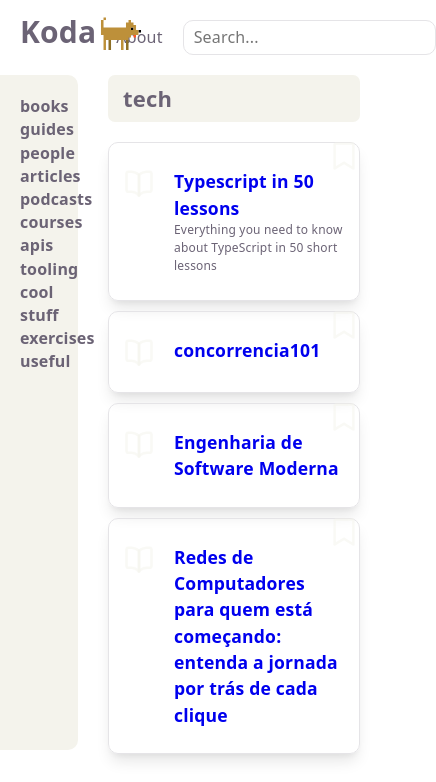
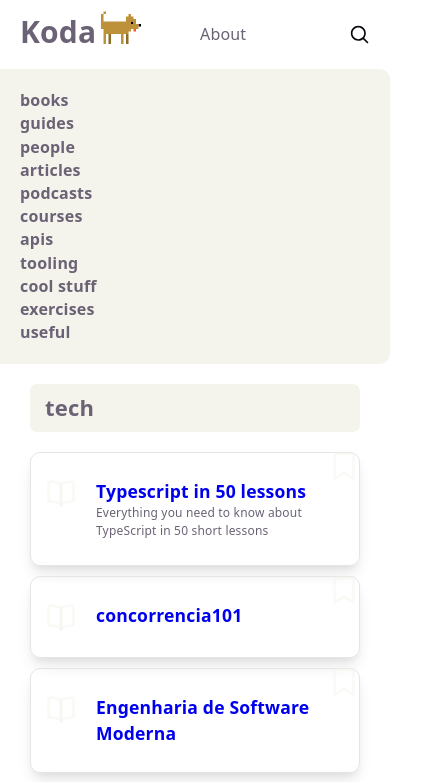
Before and after one commit to lauravivan/koda, a Vue app: page / in a window 390 px wide. Shown: the top 782 px of the page, 436 px wide, since content can reach past the window. Built offline with nearby package versions, Linux system fonts and the light colour scheme.

Commit message:
fix: responsiveness

```diff
--- a/src/App.vue
+++ b/src/App.vue
@@ -5,8 +5,8 @@
 import data from "./data.ts";
 import About from "./components/About.vue";
 import Modal from "./components/Modal.vue";
-
-type ViewType = "LINKS" | "ABOUT";
+import Header from "./components/Header.vue";
+import type { AppView } from "./types/AppView.ts";
 
 const search = ref("");
 const isModalOpen = ref(false);
@@ -19,7 +19,7 @@
     desc?: string;
   }>
 >([]);
-const view = ref<ViewType>("LINKS");
+const view = ref<AppView>("LINKS");
 
 const category = ref("books");
 
@@ -27,8 +27,12 @@
   category.value = item;
 };
 
-const handleView = (v: ViewType) => {
+const handleView = (v: AppView) => {
   view.value = v;
+};
+
+const handleModalOpen = (isOpen: boolean) => {
+  isModalOpen.value = isOpen;
 };
 
 const handleSearch = (event: SubmitEvent) => {
@@ -58,23 +62,10 @@
     }
   }
 };
-
-const handleModalOpen = (isOpen: boolean) => {
-  isModalOpen.value = isOpen;
-};
 </script>
 
 <template>
-  <header class="header">
-    <div class="header__logo" v-on:click="handleView('LINKS')">
-      <img src="./assets/mascot.svg" />
-      <span>Koda</span>
-    </div>
-    <button @click="handleView('ABOUT')">About</button>
-    <form method="get" @submit.prevent="handleSearch">
-      <input name="search" id="search" placeholder="Search..." />
-    </form>
-  </header>
+  <Header :handleView="handleView" :handleSearch="handleSearch" />
   <main class="koda-app">
     <template v-if="view === 'LINKS'">
       <Aside :selectMenuItem="selectMenuItem" />
@@ -122,52 +113,6 @@
 </template>
 
 <style lang="css">
-.header {
-  display: flex;
-  column-gap: 20px;
-  padding: 20px;
-  justify-content: space-between;
-}
-
-.header button {
-  all: unset;
-  cursor: pointer;
-}
-
-.header button:hover {
-  text-decoration: underline;
-}
-
-.header__logo {
-  width: min-content;
-  position: relative;
-  cursor: pointer;
-}
-
-.header__logo:hover span {
-  transform: scale(1.1);
-}
-
-.header__logo img {
-  right: -50px;
-  bottom: 0;
-  position: absolute;
-  width: 50px;
-  height: 50px;
-}
-
-.header__logo span {
-  font-size: 30px;
-  font-weight: 700;
-}
-
-.header form input {
-  all: unset;
-  border: 1px solid var(--border);
-  padding: 5px 10px;
-  border-radius: 10px;
-}
-
 .koda-app {
   height: 100%;
   display: flex;
@@ -179,8 +124,8 @@
   display: flex;
   flex-direction: column;
   row-gap: 30px;
-  margin-left: 20%;
-  width: calc(100% - 20%);
+  margin-left: var(--aside-size);
+  width: calc(100% - var(--aside-size));
   padding: 0px 30px 30px;
   height: 100%;
 }
@@ -226,4 +171,16 @@
   color: var(--text);
   font-size: 13px;
 }
+
+@media (max-width: 480px) {
+  .koda-app {
+    flex-direction: column;
+    row-gap: 20px;
+  }
+
+  .koda-app__content {
+    margin-left: 0;
+    width: 100%;
+  }
+}
 </style>
--- a/src/components/Aside.vue
+++ b/src/components/Aside.vue
@@ -21,8 +21,13 @@
   background-color: var(--code-bg);
   padding: 20px;
   height: 80%;
-  width: 20%;
+  width: var(--aside-size);
   position: fixed;
+
+  @media (max-width: 480px) {
+    position: inherit;
+    width: 100%;
+  }
 }
 
 .c-aside ul {
--- /dev/null
+++ b/src/components/Header.vue
@@ -0,0 +1,133 @@
+<script setup lang="ts">
+import { ref } from "vue";
+import type { AppView } from "../types/AppView";
+import Search from "./icons/Search.vue";
+
+const showForm = ref(false);
+
+const props = defineProps<{
+  handleView: (v: AppView) => void;
+  handleSearch: (e: SubmitEvent) => void;
+}>();
+
+const handleShowForm = () => {
+  showForm.value = !showForm.value;
+};
+</script>
+
+<template>
+  <header class="c-header">
+    <div>
+      <div class="c-header__logo" v-on:click="props.handleView('LINKS')">
+        <img src="../assets/mascot.svg" />
+        <span>Koda</span>
+      </div>
+      <button class="c-header__about" @click="props.handleView('ABOUT')">
+        About
+      </button>
+      <button class="c-header__search-btn" @click="handleShowForm">
+        <Search />
+      </button>
+    </div>
+    <form
+      class="c-header__search-form"
+      method="get"
+      @submit.prevent="handleSearch"
+      :class="{ 'show-form': showForm }"
+    >
+      <input name="search" id="search" placeholder="Search..." />
+    </form>
+  </header>
+</template>
+
+<style lang="css">
+.c-header {
+  display: flex;
+  column-gap: 20px;
+  padding: 20px;
+  align-items: center;
+  justify-content: space-between;
+}
+
+.c-header > div {
+  display: flex;
+  column-gap: 20px;
+  align-items: center;
+  width: 100%;
+}
+
+.c-header__about {
+  all: unset;
+  cursor: pointer;
+  margin: 0 auto;
+}
+
+.c-header__search-btn {
+  display: none;
+}
+
+.c-header__about:hover {
+  text-decoration: underline;
+}
+
+.c-header__logo {
+  width: min-content;
+  position: relative;
+  cursor: pointer;
+}
+
+.c-header__logo:hover span {
+  transform: scale(1.1);
+}
+
+.c-header__logo img {
+  right: -50px;
+  bottom: 0;
+  position: absolute;
+  width: 50px;
+  height: 50px;
+}
+
+.c-header__logo span {
+  font-size: 30px;
+  font-weight: 700;
+}
+
+.c-header__search-form input {
+  all: unset;
+  border: 1px solid var(--border);
+  padding: 5px 10px;
+  border-radius: 10px;
+}
+
+@media (max-width: 480px) {
+  .c-header {
+    flex-direction: column;
+    row-gap: 20px;
+  }
+
+  .c-header__search-form {
+    display: none;
+  }
+
+  .c-header__search-btn {
+    all: unset;
+    display: flex;
+    cursor: pointer;
+  }
+
+  .c-header__search-btn svg {
+    height: 20px;
+    width: 20px;
+  }
+
+  .c-header__search-btn svg path {
+    fill: var(--text-h);
+  }
+
+  .show-form {
+    display: flex;
+    width: 100%;
+  }
+}
+</style>
--- a/src/components/Modal.vue
+++ b/src/components/Modal.vue
@@ -48,5 +48,11 @@
   transform: translateY(-20px);
   transition: transform 0.2s ease;
   position: relative;
+
+  @media (max-width: 480px) {
+    width: 95%;
+    max-width: 95%;
+    max-height: 90%;
+  }
 }
 </style>
--- /dev/null
+++ b/src/components/icons/Search.vue
@@ -0,0 +1,18 @@
+<template>
+  <svg viewBox="0 0 24 24" fill="none" xmlns="http://www.w3.org/2000/svg">
+    <g id="SVGRepo_bgCarrier" stroke-width="0"></g>
+    <g
+      id="SVGRepo_tracerCarrier"
+      stroke-linecap="round"
+      stroke-linejoin="round"
+    ></g>
+    <g id="SVGRepo_iconCarrier">
+      <path
+        fill-rule="evenodd"
+        clip-rule="evenodd"
+        d="M10 1C5.02944 1 1 5.02944 1 10C1 14.9706 5.02944 19 10 19C12.125 19 14.078 18.2635 15.6177 17.0319L20.2929 21.7071C20.6834 22.0976 21.3166 22.0976 21.7071 21.7071C22.0976 21.3166 22.0976 20.6834 21.7071 20.2929L17.0319 15.6177C18.2635 14.078 19 12.125 19 10C19 5.02944 14.9706 1 10 1ZM3 10C3 6.13401 6.13401 3 10 3C13.866 3 17 6.13401 17 10C17 13.866 13.866 17 10 17C6.13401 17 3 13.866 3 10Z"
+        fill="#000000"
+      ></path>
+    </g>
+  </svg>
+</template>
--- a/src/style.css
+++ b/src/style.css
@@ -15,6 +15,8 @@
   --heading: system-ui, "Segoe UI", Roboto, sans-serif;
   --mono: ui-monospace, Consolas, monospace;
 
+  --aside-size: 10%;
+
   font: 18px/145% var(--sans);
   letter-spacing: 0.18px;
   color-scheme: light dark;
@@ -27,6 +29,10 @@
 
   @media (max-width: 1024px) {
     font-size: 16px;
+  }
+
+  @media (max-width: 1100px) {
+    --aside-size: 20%;
   }
 }
 
--- /dev/null
+++ b/src/types/AppView.ts
@@ -0,0 +1 @@
+export type AppView = "LINKS" | "ABOUT";
```
